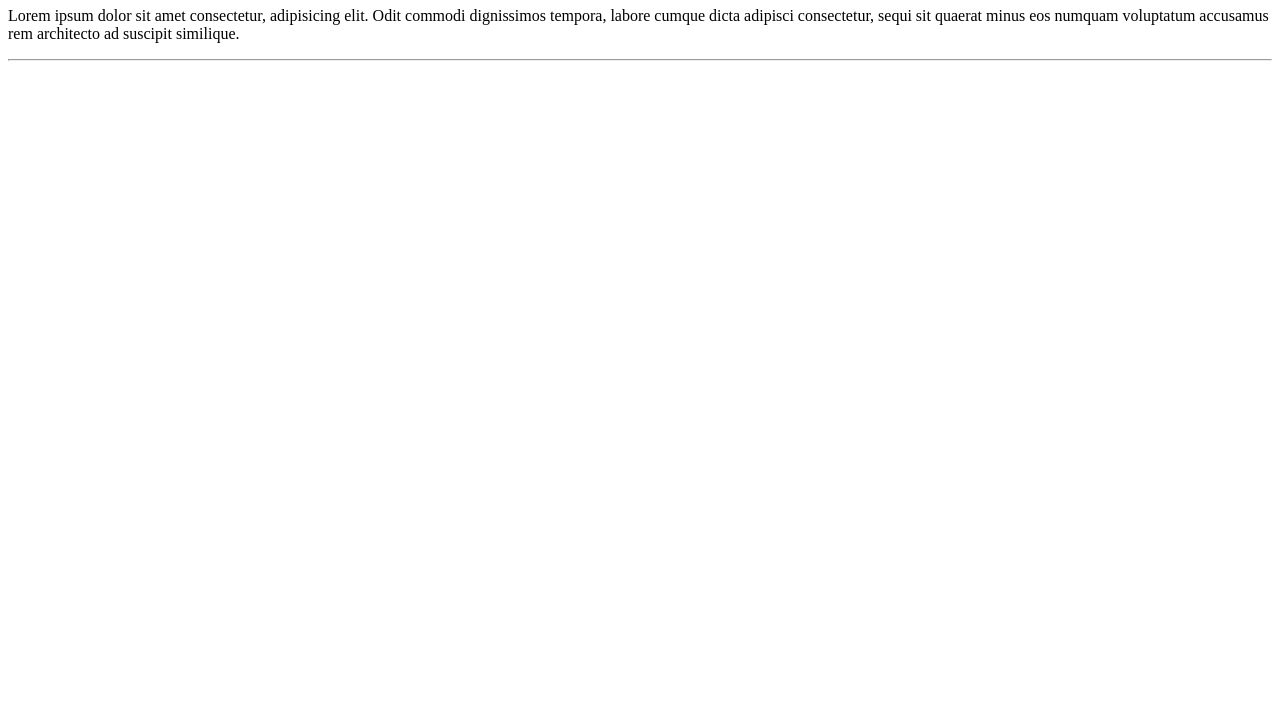
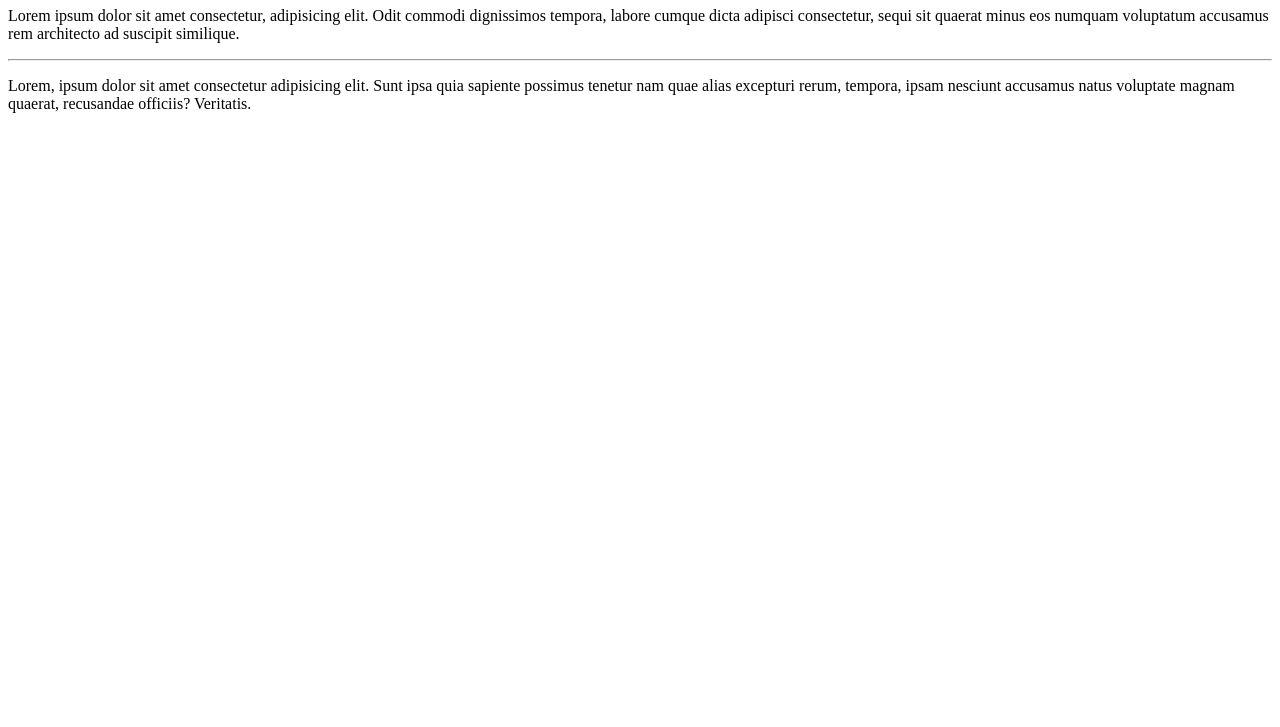
Before and after one commit to gabrielcarvalh0/olamundo, a plain HTML site: page site-exe/index.html in a window 1280 px wide. Shown: the part 73-800 px from the top of the page. Drawn offline with Linux system fonts and the light colour scheme.

Commit message:
adc um <p>

```diff
--- a/site-exe/index.html
+++ b/site-exe/index.html
@@ -11,6 +11,7 @@
     <h1> Olá mundo </h1>
     <p>Lorem ipsum dolor sit amet consectetur, adipisicing elit. Odit commodi dignissimos tempora, labore cumque dicta adipisci consectetur, sequi sit quaerat minus eos numquam voluptatum accusamus rem architecto ad suscipit similique.</p>
     <hr>
+    <p>Lorem, ipsum dolor sit amet consectetur adipisicing elit. Sunt ipsa quia sapiente possimus tenetur nam quae alias excepturi rerum, tempora, ipsam nesciunt accusamus natus voluptate magnam quaerat, recusandae officiis? Veritatis.</p>
 </body>
 
 </html>
```
